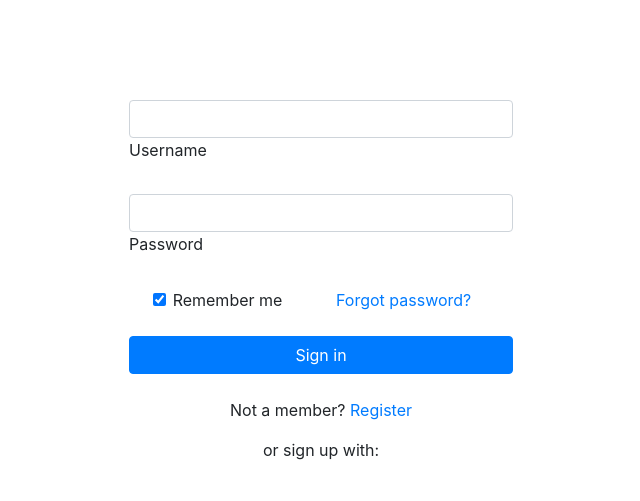
After one commit to Yernar-SDU/PythonDjangoWebsite, a Django app: page /login in a window 1280 px wide. The commit adds this page. Shown: the top 501 px of the page, without its empty margins (371-1011 px from the left). Run offline with Django 4.2, Linux system fonts and the light colour scheme.

Commit message:
login validation

```diff
--- a/fastFood/forms.py
+++ b/fastFood/forms.py
@@ -10,4 +10,13 @@ class RegisterForm(UserCreationForm):
 
     class Meta:
         model = User
-        fields = ['username','first_name', 'last_name']
+        fields = ['username', 'first_name', 'last_name']
+
+
+class LoginForm(AuthenticationForm):
+    username = forms.CharField(max_length=200, widget=forms.TextInput(attrs={'class': 'form-control'}))
+    password = forms.CharField(
+        label="Password",
+        strip=False,
+        widget=forms.PasswordInput(attrs={"autocomplete": "current-password", 'class': 'form-control'}),
+    )
--- a/fastFood/templates/index.html
+++ b/fastFood/templates/index.html
@@ -68,7 +68,7 @@
               </li>
             </ul>
             <div class="user_option">
-              <a href="{% url 'register'%}" class="user_link">
+              <a href="{% url 'login' %}" class="user_link">
                 <i class="fa fa-user" aria-hidden="true"></i>
               </a>
               <a class="cart_link" href="#">
--- /dev/null
+++ b/fastFood/templates/login.html
@@ -0,0 +1,70 @@
+<!DOCTYPE html>
+<html lang="en">
+<head>
+    <meta charset="UTF-8">
+    <title>Title</title>
+    <link rel="stylesheet" href="https://cdn.jsdelivr.net/npm/bootstrap@4.3.1/dist/css/bootstrap.min.css" integrity="sha384-ggOyR0iXCbMQv3Xipma34MD+dH/1fQ784/j6cY/iJTQUOhcWr7x9JvoRxT2MZw1T" crossorigin="anonymous">
+</head>
+<body>
+  <div style="width:30%; margin-left:500px; margin-top: 100px;">
+      <form method="post" action="">
+        {% csrf_token %}
+        {% for field in form%}
+          <!-- Email input -->
+          <div class="form-outline mb-4">
+<!--            <input type="email" id="form2Example1" class="form-control" />-->
+            {{ field }}
+            <label class="form-label" for="form2Example1">{{field.label}}</label>
+          </div>
+        {% endfor %}
+
+        {% if error %}
+                <small style="color: red;">Incorrect username or password</small> <br>
+        {% endif %}
+
+
+
+  <!-- 2 column grid layout for inline styling -->
+  <div class="row mb-4">
+    <div class="col d-flex justify-content-center">
+      <!-- Checkbox -->
+      <div class="form-check">
+        <input class="form-check-input" type="checkbox" value="" id="form2Example31" checked />
+        <label class="form-check-label" for="form2Example31"> Remember me </label>
+      </div>
+    </div>
+
+    <div class="col">
+      <!-- Simple link -->
+      <a href="#!">Forgot password?</a>
+    </div>
+  </div>
+
+  <!-- Submit button -->
+  <button type="submit" class="btn btn-primary btn-block mb-4">Sign in</button>
+
+  <!-- Register buttons -->
+  <div class="text-center">
+    <p>Not a member? <a href="{% url 'register'%}">Register</a></p>
+    <p>or sign up with:</p>
+    <button type="button" class="btn btn-link btn-floating mx-1">
+      <i class="fab fa-facebook-f"></i>
+    </button>
+
+    <button type="button" class="btn btn-link btn-floating mx-1">
+      <i class="fab fa-google"></i>
+    </button>
+
+    <button type="button" class="btn btn-link btn-floating mx-1">
+      <i class="fab fa-twitter"></i>
+    </button>
+
+    <button type="button" class="btn btn-link btn-floating mx-1">
+      <i class="fab fa-github"></i>
+    </button>
+  </div>
+</form>
+
+  </div>
+</body>
+</html>
--- a/fastFood/urls.py
+++ b/fastFood/urls.py
@@ -8,5 +8,6 @@ from fastFood import views
 urlpatterns = [
     path('', views.home_page),
     path('register/', views.register, name='register'),
+    path('login', views.login_view, name='login'),
     path('food_detail/<int:food_id>', views.food_details, name='food_details')
 ] + static(settings.MEDIA_URL, document_root=settings.MEDIA_ROOT)
--- a/fastFood/views.py
+++ b/fastFood/views.py
@@ -1,6 +1,9 @@
-from django.shortcuts import render
+from django.contrib.auth import authenticate, login,logout
+from django.contrib.auth.forms import AuthenticationForm
+from django.shortcuts import render, redirect
+from django.contrib import messages
 
-from fastFood.forms import RegisterForm
+from fastFood.forms import RegisterForm, LoginForm
 from fastFood.models import Food
 
 
@@ -19,11 +22,43 @@ def register(request):
     if request.method == 'POST':
         form = RegisterForm(request.POST)
         if form.is_valid():
-            1.save the user
-            2. redirect for login page
+            form.save()
+            return redirect('/')
         else:
             form = RegisterForm(request.POST)
     else:
         form = RegisterForm()
 
     return render(request, 'register.html', context={'form': form})
+
+
+def login_view(request):
+    form = LoginForm()
+    error = False
+    if request.method == 'POST': # Button login
+        error = False
+        print('post method')
+        form = LoginForm(request.POST, data=request.POST)
+        if form.is_valid():
+            print('form valid')
+
+            username = form.cleaned_data['username']
+            password = form.cleaned_data['password']
+            print(username, password)
+
+            user = authenticate(username=username, password=password)
+            if user is not None: #user exist, succesfull
+                print('user exist, login')
+                login(request, user)
+                return redirect('/')
+            else: # user doesn't exist
+                print('user don\'t exits')
+                error = True
+                messages.error(request, "The username doesn\'t exists")
+                form = LoginForm(request.POST)
+
+        else:
+            print('form is invalid')
+            error = True
+            messages.error(request, "Invalid form")
+    return render(request, 'login.html', context={'form': form, 'error': error})
```
Also changed, not shown: db.sqlite3.
